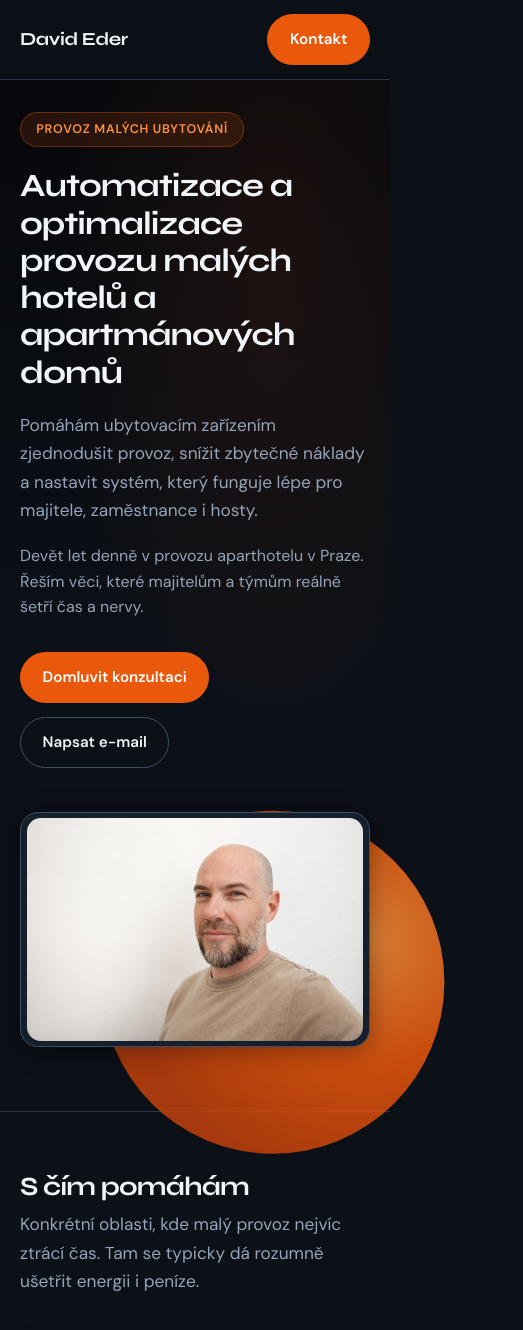
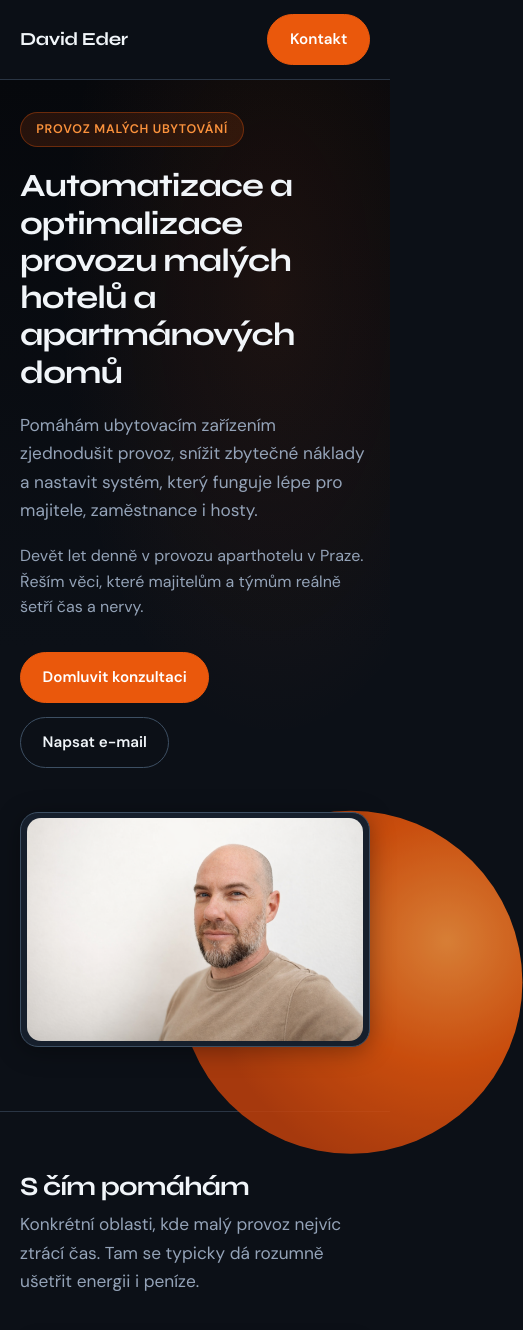
Before and after one commit to Noah-eu/David-Eder, a React (Vite) app: page / in a window 390 px wide. Shown: the top 1330 px of the page, 523 px wide, since content can reach past the window. Built offline with nearby package versions, Linux system fonts and the light colour scheme.

Commit message:
style: double hero glow offset right again
Made-with: Cursor

```diff
--- a/src/styles.css
+++ b/src/styles.css
@@ -377,7 +377,7 @@ a:hover {
   --hero-glow-d: min(88vw, 640px);
   width: var(--hero-glow-d);
   height: var(--hero-glow-d);
-  left: calc(50% + clamp(4.5rem, 32vw, 19rem));
+  left: calc(50% + clamp(9rem, 64vw, 38rem));
   top: 56%;
   right: auto;
   transform: translate(-50%, -42%);
@@ -385,7 +385,7 @@ a:hover {
 
 @media (max-width: 959px) {
   .hero__portrait-glow {
-    left: calc(50% + clamp(2.5rem, 20vw, 10rem));
+    left: calc(50% + clamp(5rem, 40vw, 20rem));
     top: 58%;
     transform: translate(-50%, -40%);
   }
```
